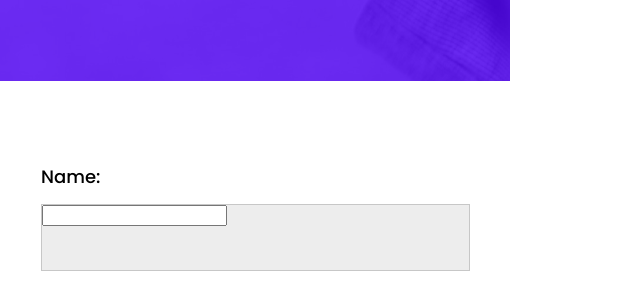
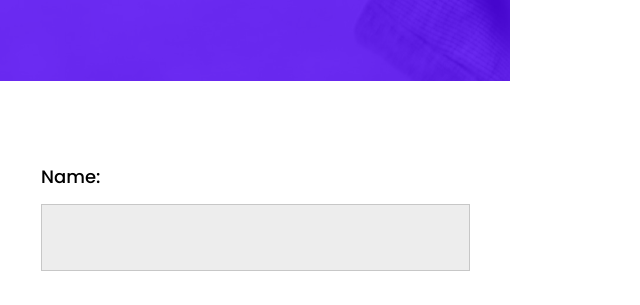
Before and after one commit to Edjhernandez/landingpage, a website: page index.html in a window 1280 px wide. Shown: the part 495-800 px from the top of the page, without its empty margins (0-640 px from the left). Drawn offline with Linux system fonts and the light colour scheme.

Commit message:
Delete tag input because it was in duplicate

```diff
--- a/index.html
+++ b/index.html
@@ -28,7 +28,6 @@
             <label>Name:</label>
         </div>
         <div class="box_sizing">
-            <input type="text" id="name" name="name">
         </div>
     </form>
     </div>
```
